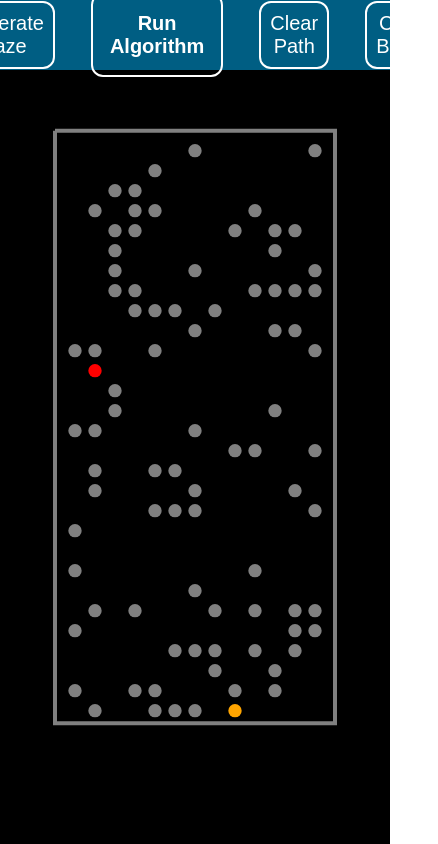
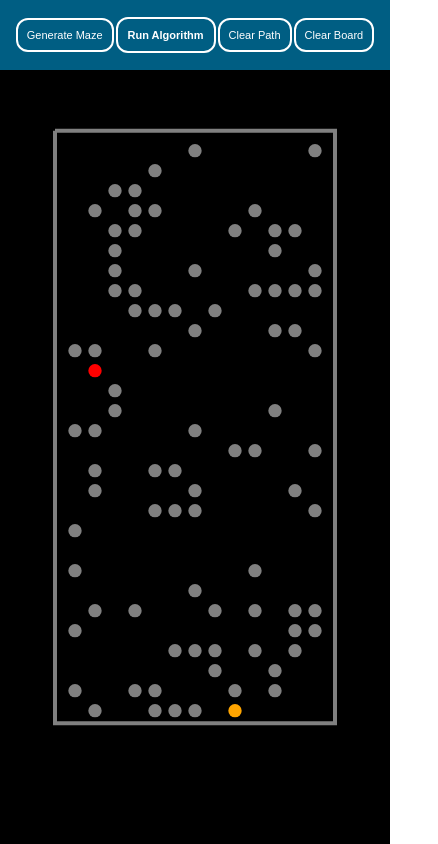
Before and after one commit to LarryCreator/A-Pathfinding-Visualizer, a React (Create React App) app: page / in a window 390 px wide. Shown: the whole page, 438 px wide, since content can reach past the window. Built offline with nearby package versions, Linux system fonts and the light colour scheme.

Commit message:
Improved responsiveness for every screen size

```diff
--- a/src/styles/style.css
+++ b/src/styles/style.css
@@ -43,3 +43,47 @@ button {
 #runButton:hover {
     text-shadow: 0px 0px 5px white;
 }
+
+@media screen and (max-width: 724px) {
+    button {
+        font-size: 15px;
+    }
+}
+@media screen and (max-width: 605px) {
+    button {
+        font-size: 13px;
+    }
+}
+@media screen and (max-width: 557px) {
+    button {
+        padding: 5px;
+    }
+}
+@media screen and (max-width: 534px) {
+    button {
+        padding: 9px;
+        font-size: 11px;
+    }
+}
+@media screen and (max-width: 509px) {
+    button {
+        margin: 0px 10px;
+    }
+}
+@media screen and (max-width: 429px) {
+    #runButton {
+        font-weight: bold;
+        padding: 10px;
+        transition: 0.2s;
+    }
+    button {
+        margin: 0px 3px;
+    }
+}
+
+@media all and (max-height: 714px) {
+    /* Add your CSS rules here for screens with a minimum height of 600px */
+    #canvas {
+        transform: translateY(29px);
+    }
+  }
```
